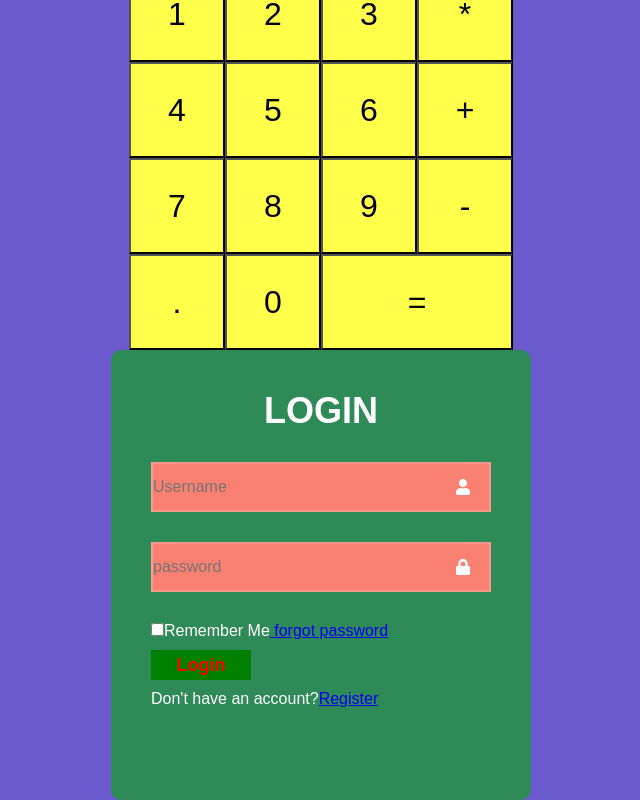
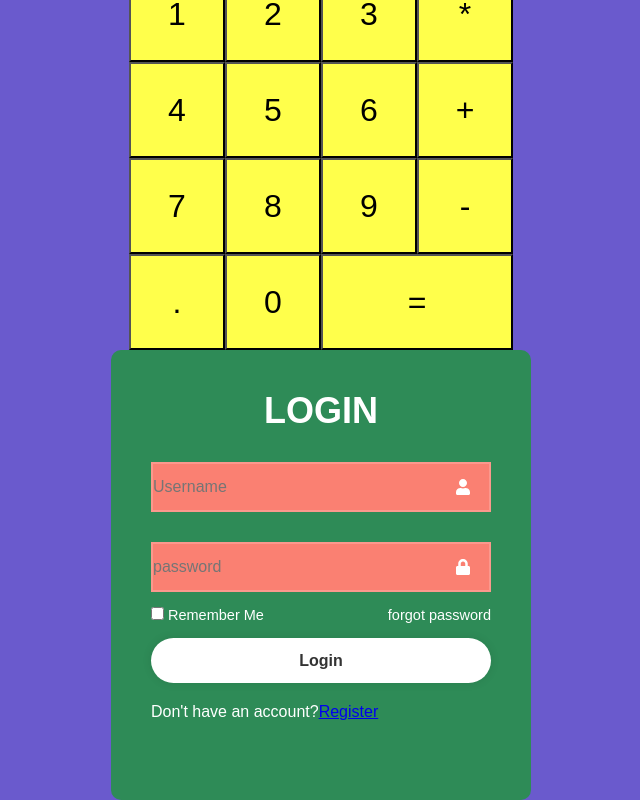
Before and after one commit to Gurmuked/react-apps, a React (Create React App) app in the folder project/: page / in a window 1280 px wide. Shown: the part 274-1074 px from the top of the page, without its empty margins (319-959 px from the left). Built offline with nearby package versions, Linux system fonts and the light colour scheme.

Commit message:
part-2 css

```diff
--- a/project/src/components/login and registration/login.css
+++ b/project/src/components/login and registration/login.css
@@ -73,15 +73,34 @@ form .remember-forgot{
 .remember-forgot a:hover{
   text-decoration: underline;
 }
+form button{
+  width: 100%;
+  height: 45px;
+  background: #fff;
+  border: none;
+  outline: none;
+  border-radius: 40px;
+  box-shadow: 0 0 10px rgb(0, 0, 0, .1);
+  cursor: pointer;
+  font-size: 16px;
+  color: #333;
+  font-weight: 700;
+  margin-bottom: 20px;
 
-.submit{
-  width: 100px;
-  height: 30px;
-  padding: 5px;
-  margin: 10px 0px;
-  background-color: green;
-  color: red;
-  font-size: 18px;
-  font-weight: 900;
-  border: none;
 }
+form .register-link{
+  font-size: 14.5px;
+  text-align: center;
+  margin-top: 20px ;
+
+}
+.register-link p a{
+  color: #fff;
+  text-decoration: none;
+  font-weight: 600;
+  margin-left: 20px;
+
+}
+.register-link p a:hover{
+  text-decoration: underline;
+}
--- a/project/src/components/login and registration/login.jsx
+++ b/project/src/components/login and registration/login.jsx
@@ -18,15 +18,15 @@ import './login.css'
                      placeholder="password" />
                      <FaLock className='icons'/>
           </div>
-          <div className='rember-forgot'>
+          <div className='remember-forgot'>
             <label><input type="checkbox"
                     />Remember Me</label>
                     <a href="#">  forgot password</a>
           </div>
 
-          <button type='submit'className='submit'>Login</button>
+          <button type='submit'>Login</button>
 
-          <div className='forgot'>
+          <div className='Register-link'>
             <p>Don't have an account?
               <a href='#'>Register</a>
             </p>
```
